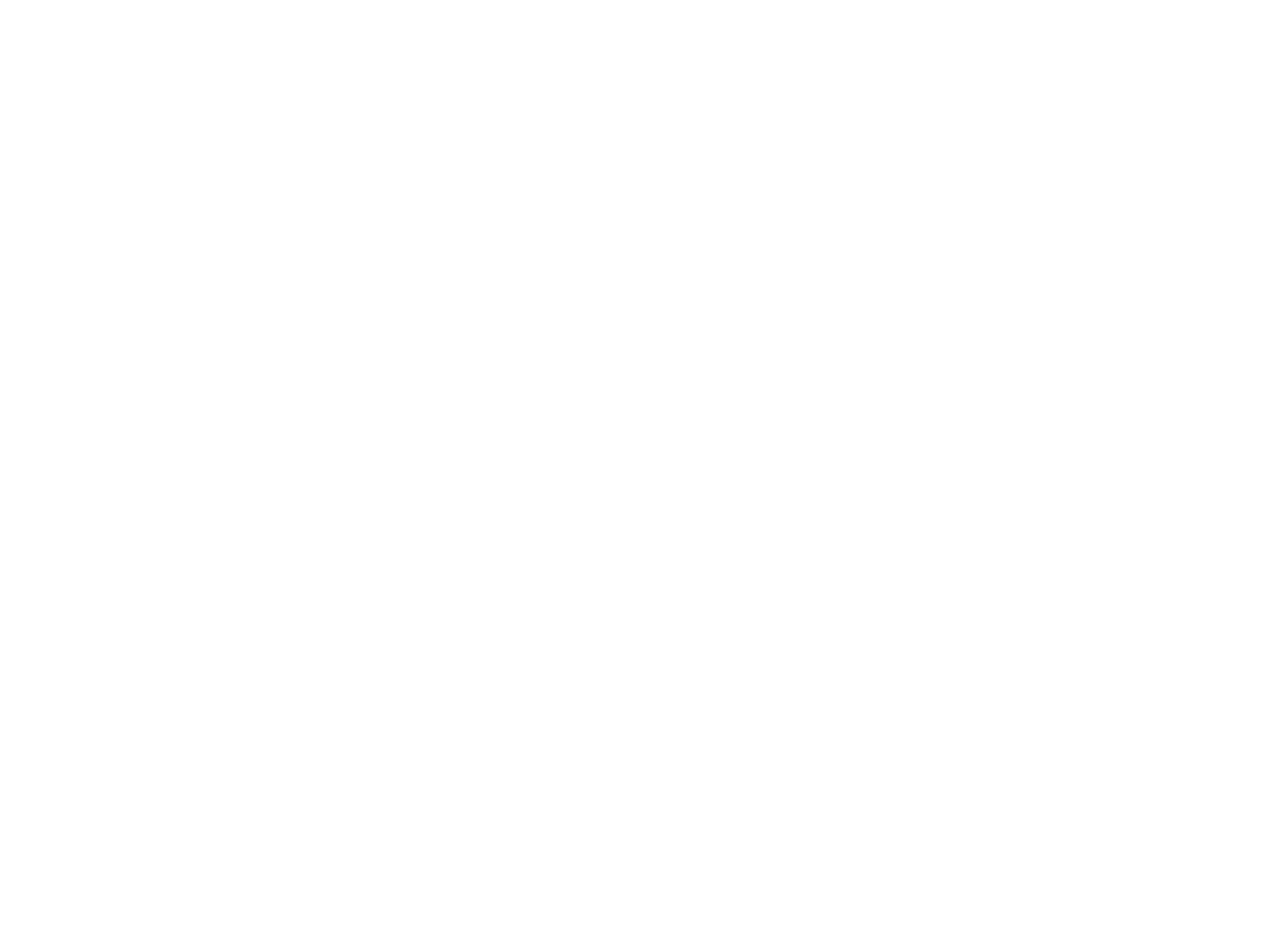
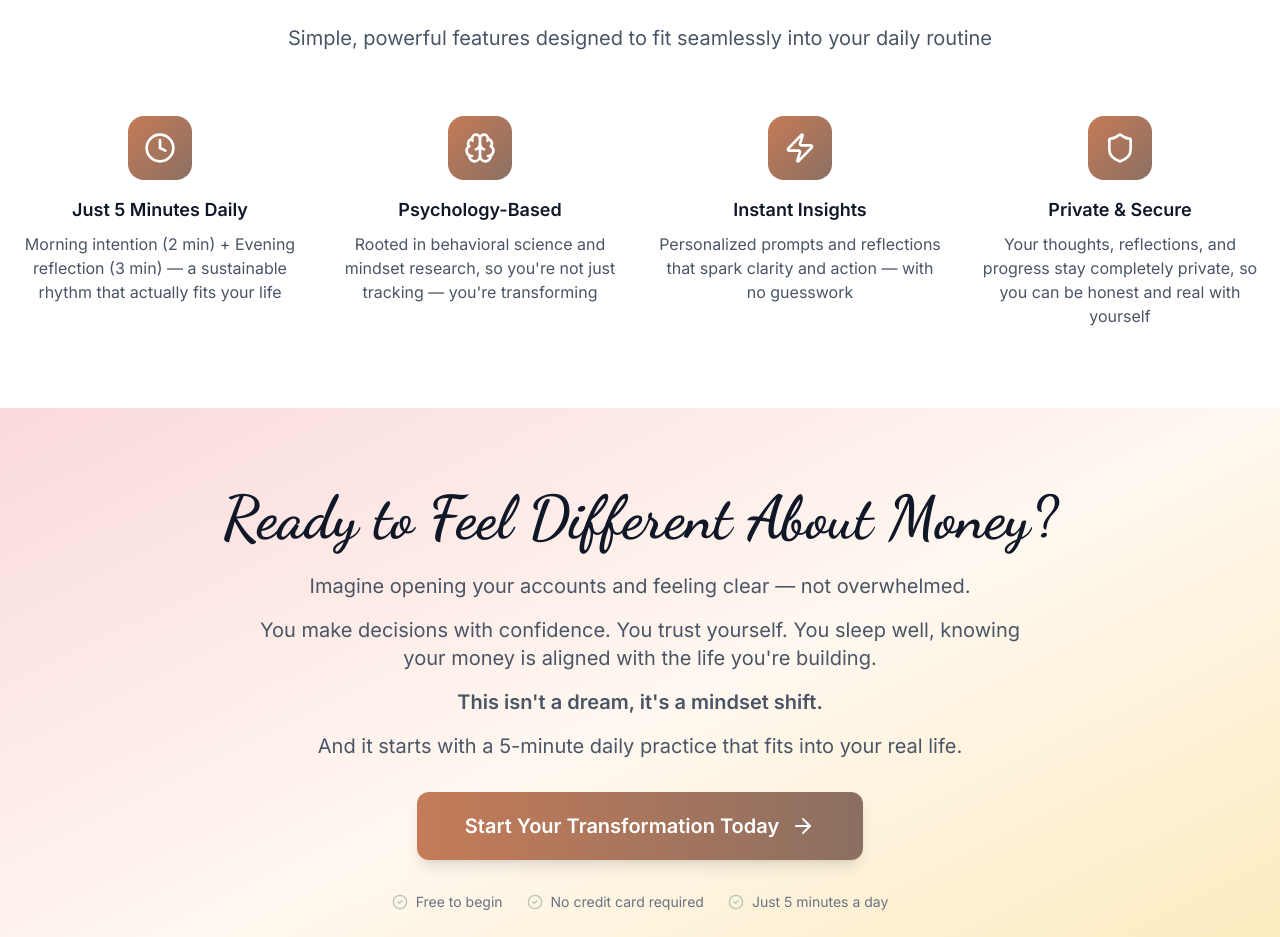
Before and after one commit to carolynjones73-create/mindful-landing, a React (Vite) app: page / in a window 1280 px wide. Shown: the part 4400-5337 px from the top of the page. Before the commit the page ends 4224 px from the top, so only its background shows below. Built offline with nearby package versions, Linux system fonts and the light colour scheme; no server answers.

Commit message:
Updated LandingPage.tsx

```diff
--- a/src/components/landing/LandingPage.tsx
+++ b/src/components/landing/LandingPage.tsx
@@ -351,6 +351,85 @@ export default function LandingPage({ onGetStarted }: LandingPageProps) {
           </div>
         </div>
       </section>
+
+      {/* Features Section */}
+      <section className="py-20 bg-white">
+        <div className="max-w-7xl mx-auto px-4">
+          <div className="text-center mb-16">
+            <h2 className="text-4xl md:text-5xl font-bold text-gray-900 mb-6">
+              Everything You Need to Transform Your Money Mindset
+            </h2>
+            <p className="text-xl text-gray-600 max-w-3xl mx-auto">
+              Simple, powerful features designed to fit seamlessly into your daily routine
+            </p>
+          </div>
+
+          <div className="grid md:grid-cols-2 lg:grid-cols-4 gap-8">
+            {features.map((feature, index) => {
+              const Icon = feature.icon;
+              return (
+                <div key={index} className="text-center">
+                  <div className="w-16 h-16 bg-gradient-to-br from-soft-clay to-muted-taupe rounded-2xl flex items-center justify-center mx-auto mb-4">
+                    <Icon className="w-8 h-8 text-white" />
+                  </div>
+                  <h3 className="text-lg font-semibold text-gray-900 mb-2">{feature.title}</h3>
+                  <p className="text-gray-600">{feature.description}</p>
+                </div>
+              );
+            })}
+          </div>
+        </div>
+      </section>
+
+      {/* Final CTA */}
+      <section className="py-20 bg-gradient-to-br from-warm-blush via-soft-ivory to-golden-cream">
+        <div className="max-w-4xl mx-auto px-4 text-center">
+          <h2 className="text-5xl md:text-6xl font-bold text-gray-900 mb-6" style={{ fontFamily: 'Dancing Script, cursive' }}>
+            Ready to Feel Different About Money?
+          </h2>
+          <div className="text-xl text-gray-600 max-w-3xl mx-auto space-y-4 mb-8">
+            <p>
+              Imagine opening your accounts and feeling clear — not overwhelmed.
+            </p>
+            <p>
+              You make decisions with confidence. You trust yourself. You sleep well, knowing your money is aligned with the life you're building.
+            </p>
+            <p className="font-semibold">
+              This isn't a dream, it's a mindset shift.
+            </p>
+            <p>
+              And it starts with a 5-minute daily practice that fits into your real life.
+            </p>
+          </div>
+
+          <button
+            onClick={onGetStarted}
+            className="bg-gradient-to-r from-soft-clay to-muted-taupe text-white px-12 py-5 rounded-xl font-semibold text-xl hover:from-muted-taupe hover:to-soft-clay transition-all duration-200 shadow-lg hover:shadow-xl flex items-center gap-3 mx-auto mb-8"
+          >
+            Start Your Transformation Today
+            <ArrowRight className="w-6 h-6" />
+          </button>
+
+          <div className="flex flex-wrap items-center justify-center gap-6 text-sm text-gray-500">
+            <div className="flex items-center gap-2">
+              <CheckCircle className="w-4 h-4 text-sage-green" />
+              <span>Free to begin</span>
+            </div>
+            <div className="flex items-center gap-2">
+              <CheckCircle className="w-4 h-4 text-sage-green" />
+              <span>No credit card required</span>
+            </div>
+            <div className="flex items-center gap-2">
+              <CheckCircle className="w-4 h-4 text-sage-green" />
+              <span>Just 5 minutes a day</span>
+            </div>
+            <div className="flex items-center gap-2">
+              <CheckCircle className="w-4 h-4 text-sage-green" />
+              <span>Built for high-achieving women who want clarity, not complexity</span>
+            </div>
+          </div>
+        </div>
+      </section>
     </div>
   );
 }
```
